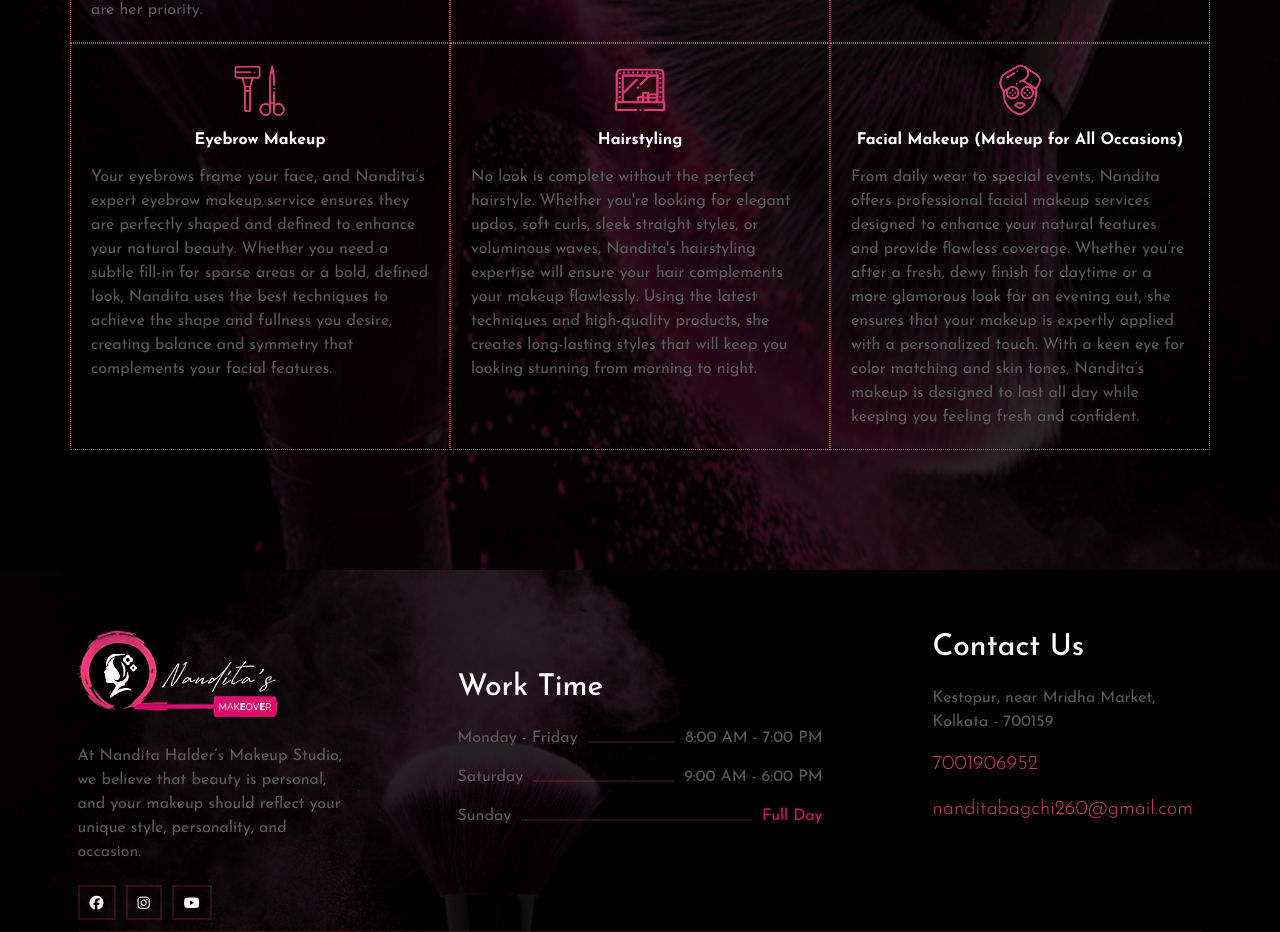
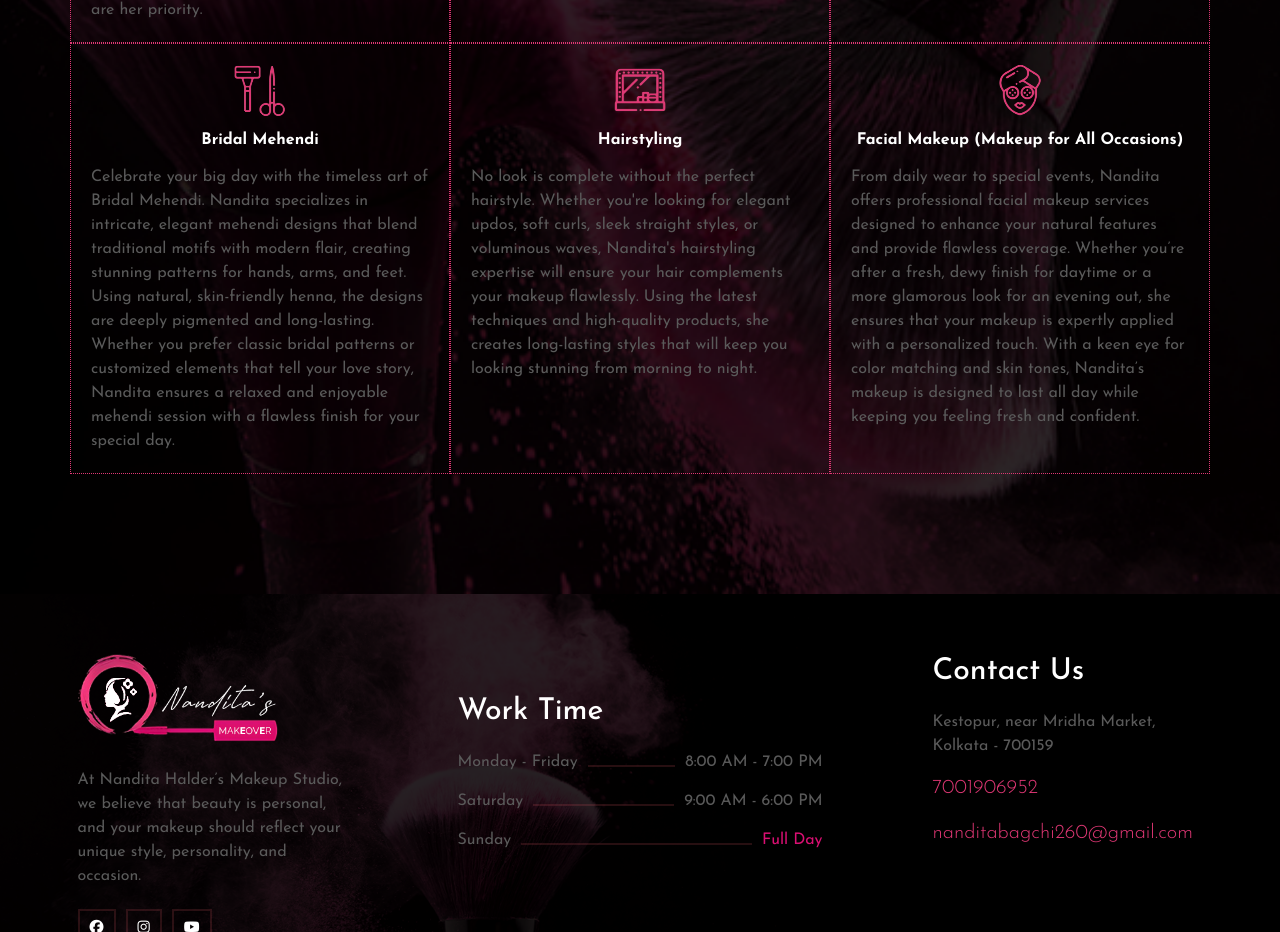
Before and after one commit to Subrata291291/react-makeup, a React (Vite) app: page /services in a window 1280 px wide. Shown: the part 960-1892 px from the top of the page. Built offline with nearby package versions, Linux system fonts and the light colour scheme.

Commit message:
Fixed footer icons

```diff
--- a/src/components/Footer.jsx
+++ b/src/components/Footer.jsx
@@ -31,10 +31,10 @@ const Footer = () => {
                   </a>
                 </li>
                 <li>
-                  <a href="#"><i className="fab fa-instagram"></i></a>
+                  <a href="https://www.facebook.com/profile.php?id=61561602745165&amp;mibextid=ZbWKwL"><i className="fab fa-instagram"></i></a>
                 </li>
                 <li>
-                  <a href="#"><i className="fab fa-youtube"></i></a>
+                  <a href="https://www.facebook.com/profile.php?id=61561602745165&amp;mibextid=ZbWKwL"><i className="fab fa-youtube"></i></a>
                 </li>
               </ul>
             </div>
--- a/src/data/ServiceData.js
+++ b/src/data/ServiceData.js
@@ -28,8 +28,8 @@ const serviceData = {
     },
     {
       img: haircut,
-      label: "Eyebrow Makeup",
-      description: "Your eyebrows frame your face, and Nandita’s expert eyebrow makeup service ensures they are perfectly shaped and defined to enhance your natural beauty. Whether you need a subtle fill-in for sparse areas or a bold, defined look, Nandita uses the best techniques to achieve the shape and fullness you desire, creating balance and symmetry that complements your facial features."
+      label: "Bridal Mehendi",
+      description: "Celebrate your big day with the timeless art of Bridal Mehendi. Nandita specializes in intricate, elegant mehendi designs that blend traditional motifs with modern flair, creating stunning patterns for hands, arms, and feet. Using natural, skin-friendly henna, the designs are deeply pigmented and long-lasting. Whether you prefer classic bridal patterns or customized elements that tell your love story, Nandita ensures a relaxed and enjoyable mehendi session with a flawless finish for your special day."
     },
     {
       img: partyMakeup,
```
